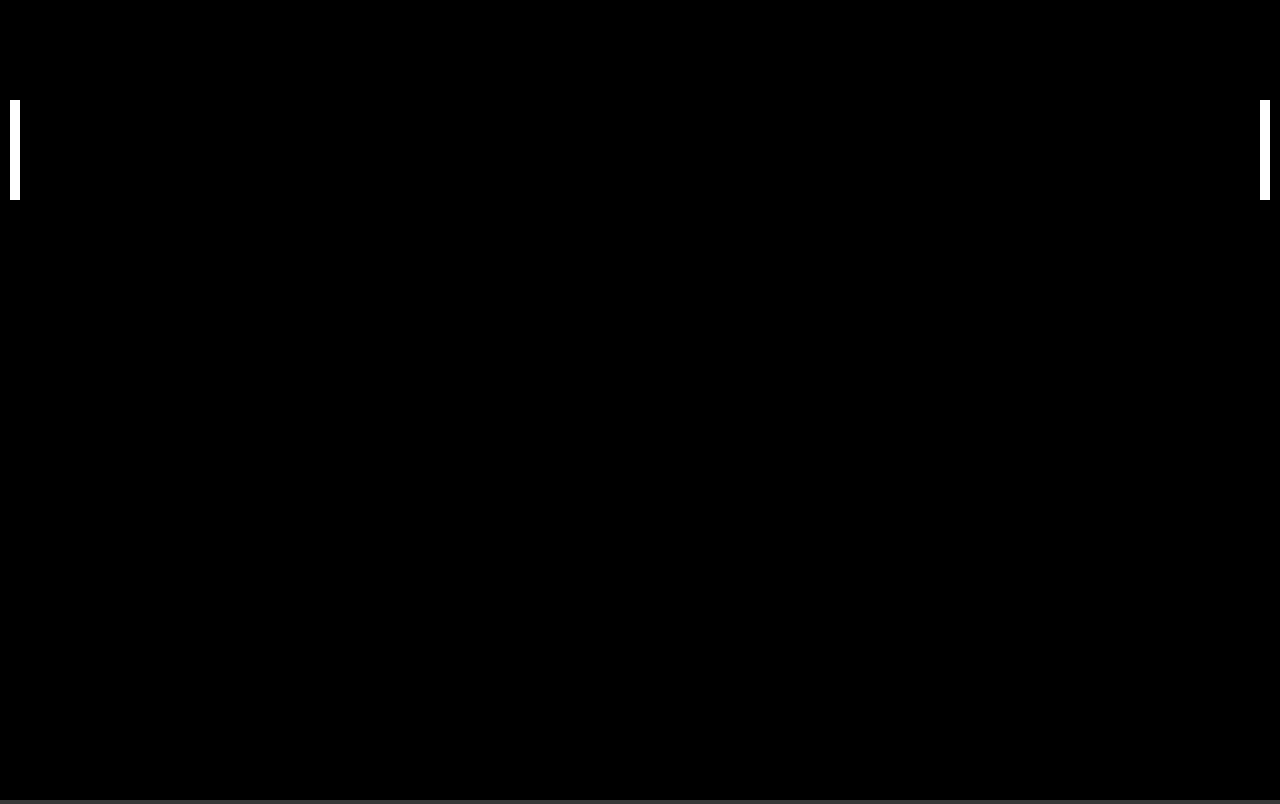
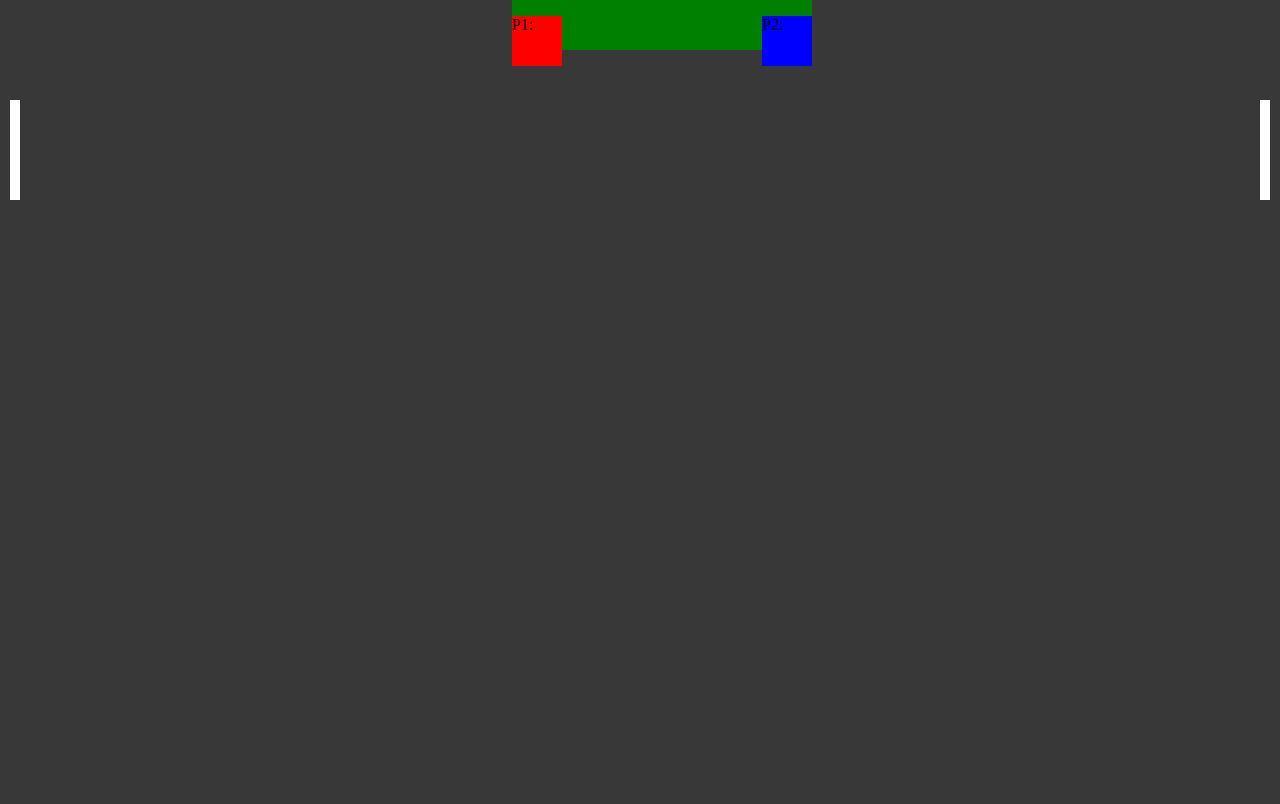
Before and after one commit to Michal-Dudzik/PongJS, a plain HTML site: page index.html in a window 1280 px wide. Drawn offline with Linux system fonts and the light colour scheme.

Commit message:
not working, review, rewrite, make look nice

```diff
--- a/index.html
+++ b/index.html
@@ -1,25 +1,59 @@
+<!DOCTYPE html>
+<html lang="en">
+<head>
+	<meta charset="UTF-8">
+	<meta http-equiv="X-UA-Compatible" content="IE=edge">
+	<meta name="viewport" content="width=device-width, initial-scale=1.0">
+	<title>Pong</title>
+</head>
 <style>
 	body {
 		background-color: #383838;
 		margin: 0;
 	}
 
-	/* .scoreboard {
+	.scoreboard {
 		width: 300px;
 		height: 50px;
+		background-color: green;
 		position: absolute;
 		top: 0;
 		left: 40%;
-		z-index: 1;
-	} */
+		z-index: 5;
+	}
+
+	#player1{
+		width: 50px;
+		height: 50px;
+		background-color: red;
+		position: absolute;
+		top: 0;
+		left: 0;
+		z-index: 5;
+	}
+
+	#player2{
+		width: 50px;
+		height: 50px;
+		background-color: blue;
+		position: absolute;
+		top: 0;
+		right: 0;
+		z-index: 5;
+	}
 </style>
 
-<!-- <div class="scoreboard">
-	<p>P1:</p>
-	<p>P2:</p>
-</div> -->
+<body>
+	<div class="scoreboard">
+		<p id="player1">P1:</p>
+		<p id="player2">P2:</p>
+	</div>
 
-<canvas></canvas>
+	<canvas></canvas>
+
+
+
+</body>
 
 <script>
 	const canvas = document.querySelector("canvas");
@@ -155,7 +189,7 @@
 
 	function animate() {
 		requestAnimationFrame(animate);
-		c.fillStyle = "black";
+		c.fillStyle = "#383838";
 		c.fillRect(0, 0, canvas.width, canvas.height);
 		paddle1.update();
 		paddle2.update();
@@ -203,7 +237,10 @@
 
 	//TODO add win conditions
 
+	//TODO add lobby for players to join and start game
+
 	//TODO add express and socket.io server for multiplayer
 
-	//TODO add lobby for players to join and start game
+
 </script>
+</html>
```
